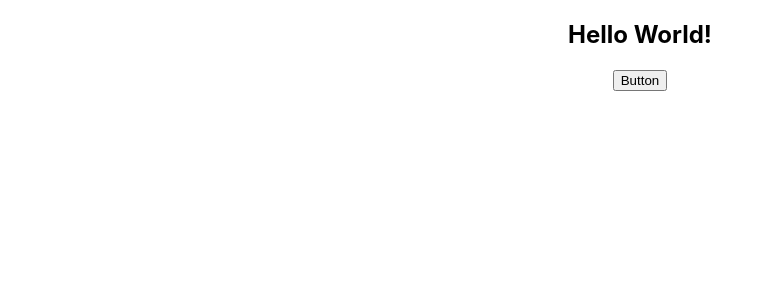
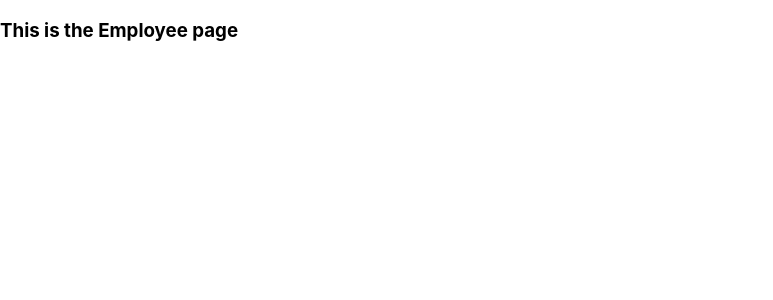
Before and after one commit to GoranACM/Full-stack-web-app, a React (Create React App) app in the folder React/employee-app/: page / in a window 1280 px wide. Shown: the top 300 px of the page, without its empty margins (0-773 px from the left). Built offline with nearby package versions, Linux system fonts and the light colour scheme; the HTML template or start-up script is replaced by a standard one.

Commit message:
Components setup

```diff
--- a/React/employee-app/src/App.js
+++ b/React/employee-app/src/App.js
@@ -1,13 +1,15 @@
 import logo from './logo.svg';
 import './App.css';
+import { Home } from './components/Home';
+import { Department } from './components/Department';
+import { Employee } from './components/Employee';
 
 import Button from 'react-bootstrap/Button';
 
 function App() {
   return (
-    <div className='App'>
-      <h2>Hello World!</h2>
-      <Button variant='primary'>Button</Button>
+    <div className='container'>
+      <Employee />
     </div>
   );
 }
--- /dev/null
+++ b/React/employee-app/src/components/Department.js
@@ -0,0 +1,11 @@
+import React, { Component } from 'react';
+
+export class Department extends Component {
+  render() {
+    return (
+      <div className='mt-5 d-flex justify-content-left'>
+        <h3>This is the Department page</h3>
+      </div>
+    );
+  }
+}
--- /dev/null
+++ b/React/employee-app/src/components/Employee.js
@@ -0,0 +1,11 @@
+import React, { Component } from 'react';
+
+export class Employee extends Component {
+  render() {
+    return (
+      <div className='mt-5 d-flex justify-content-left'>
+        <h3>This is the Employee page</h3>
+      </div>
+    );
+  }
+}
--- /dev/null
+++ b/React/employee-app/src/components/Home.js
@@ -0,0 +1,11 @@
+import React, { Component } from 'react';
+
+export class Home extends Component {
+  render() {
+    return (
+      <div className='mt-5 d-flex justify-content-left'>
+        <h3>Welcome to Employee Management Portal. This is the Home page</h3>
+      </div>
+    );
+  }
+}
```
Also changed, not shown: 1 other file (tests, documents, lock files or other folders).
